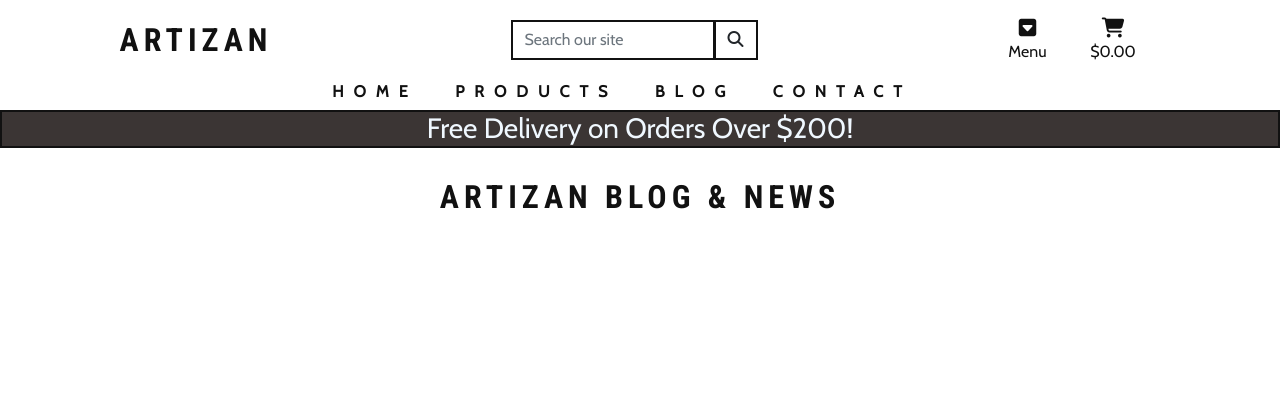
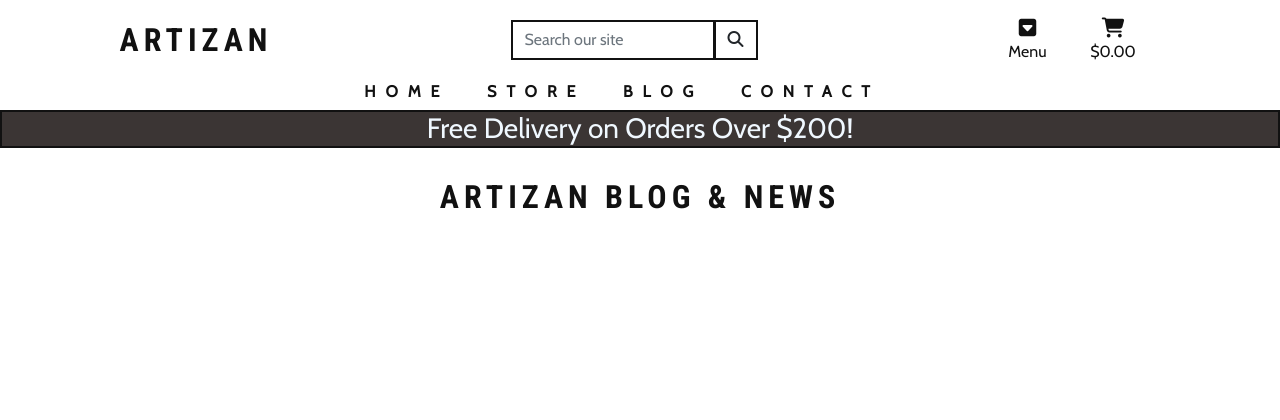
Before and after one commit to Birrellc/Project__artiZan-ms4, a Django app: page /blog/ in a window 1280 px wide. Shown: the top 420 px of the page. Run offline with Django 3.2, Linux system fonts and the light colour scheme; data that the repository does not hold is empty; some libraries are stand-ins or nearby versions.

Commit message:
Chore: updated products link name to store

```diff
--- a/templates/includes/main-nav.html
+++ b/templates/includes/main-nav.html
@@ -83,7 +83,7 @@
             <a class="nav-link" href="{% url 'home' %}">Home</a>
           </li>
           <li class="nav-item list-inline-item">
-            <a class="nav-link" href="{% url 'products' %}">Products</a>
+            <a class="nav-link" href="{% url 'products' %}">Store</a>
           </li>
           <li class="nav-item list-inline-item">
             <a class="nav-link" href="{% url 'blog' %}">Blog</a>
```
